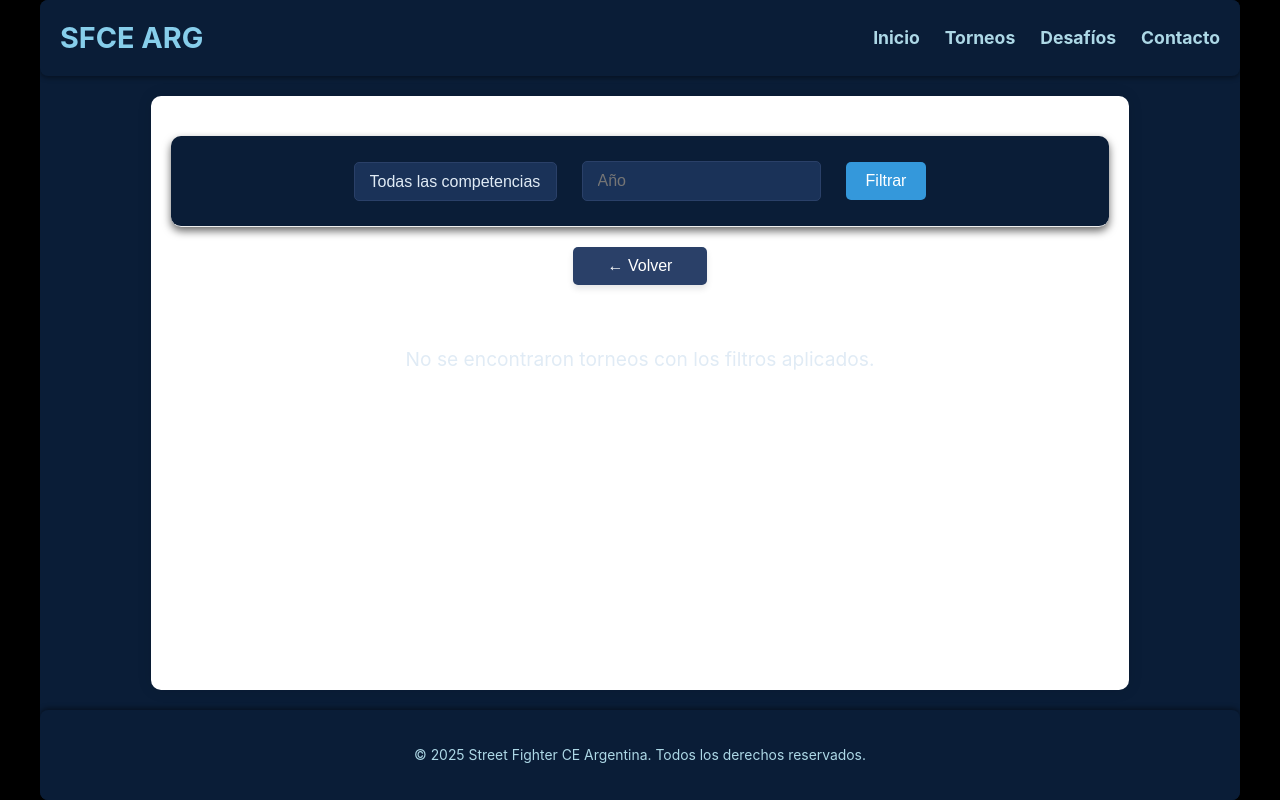
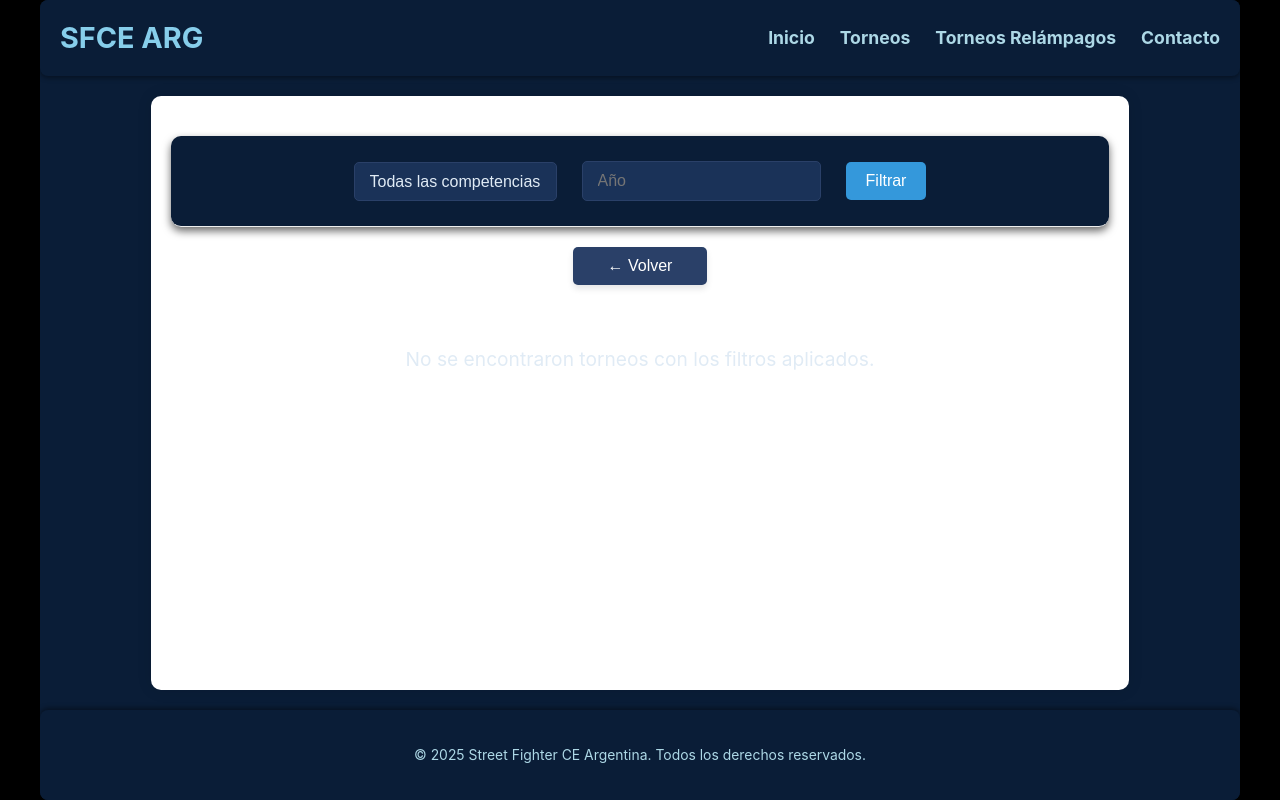
Before and after one commit to Trecarichi/SFCE, a Django app: page /torneos/ in a window 1280 px wide. Run offline with Django 4.2, Linux system fonts and the light colour scheme; data that the repository does not hold is empty.

Commit message:
Torneos relámpagos

```diff
--- a/torneosArgentina/Torneos/template/base.html
+++ b/torneosArgentina/Torneos/template/base.html
@@ -173,7 +173,7 @@
                     <li><a href="{% url 'index' %}">Inicio</a></li>
                     <li><a href="{% url 'lista_torneos' %}">Torneos</a></li>
                     {# Otros enlaces que puedas tener #}
-                    <li><a href="#">Desafíos</a></li>
+                    <li><a href="#">Torneos Relámpagos</a></li>
                     <li><a href="https://wa.me/+5492216132252" target="_blank">Contacto</a></li> {# Cambia el número de teléfono aquí #}
                 </ul>
             </nav>
```
